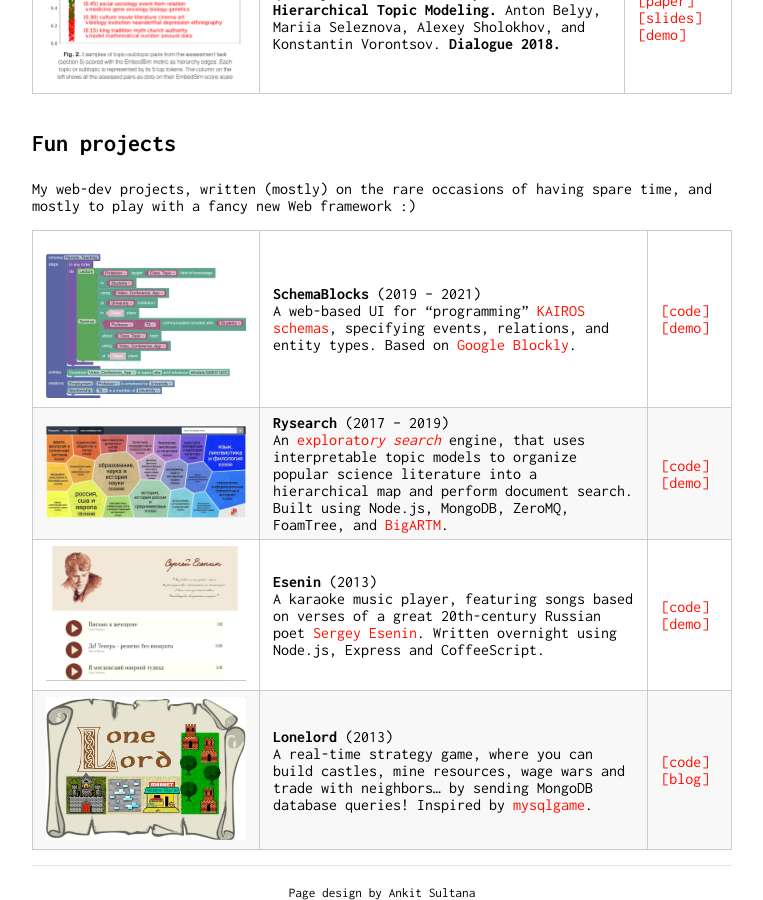
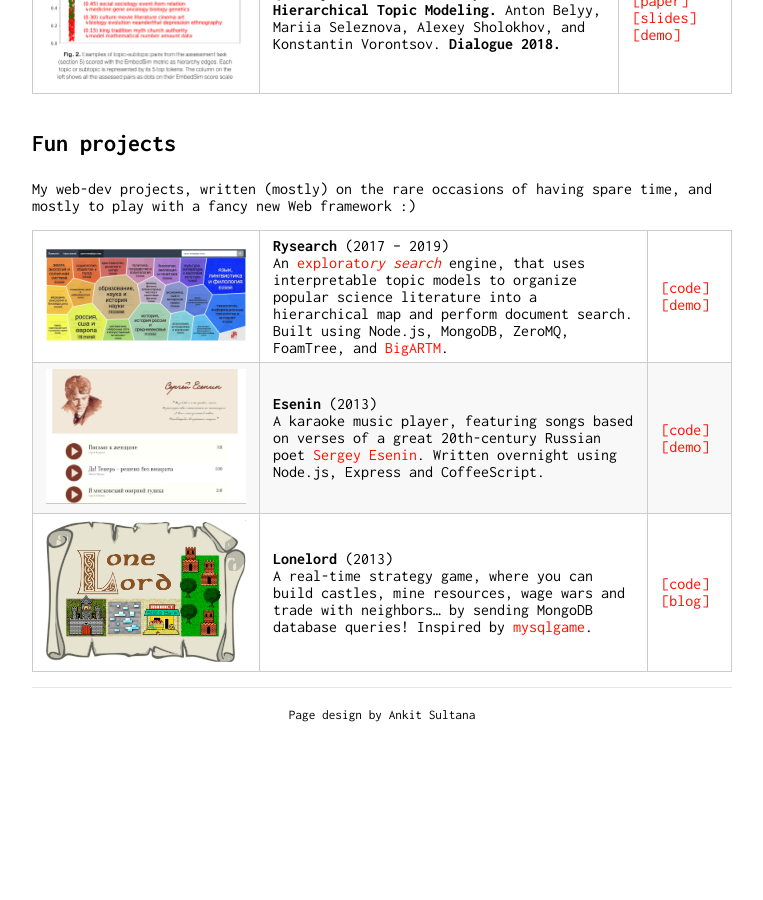
Before and after one commit to AVBelyy/AVBelyy.github.io, a Jekyll site: the page built from index.md, in a window 1280 px wide and 900 px high, scrolled down 1868 px. Shown: the whole window, without its empty margins (258-1021 px from the left). Built offline with Jekyll 4.4.1, drawn with Linux system fonts in a browser that asks for light colours; after the commit the page ends 2590 px from its top, so only the background shows below that.

Commit message:
Update index.md

```diff
--- a/index.md
+++ b/index.md
@@ -14,7 +14,7 @@ I received B.Sc. in Applied Maths and Computer Science from [ITMO University](ht
 
 ## Papers
 
-<img src="img/projects/schema-blocks.png" alt="Schema paper" style="width: 200px"/> | **Human Schema Curation via Causal Association Rule Mining.** Noah Weber, Anton Belyy, Nils Holzenberger, Rachel Rudinger, and Benjamin Van Durme. Accepted to **LREC 2022 Linguistic Annotation Workshop.** | [[preprint]](https://arxiv.org/abs/2104.08811)<br>[[data]](https://nlp.jhu.edu/schemas/)
+<img src="img/projects/schema-blocks.png" alt="Schema paper" style="width: 200px"/> | **Human Schema Curation via Causal Association Rule Mining.** Noah Weber, Anton Belyy, Nils Holzenberger, Rachel Rudinger, and Benjamin Van Durme. Accepted to **LREC 2022 Linguistic Annotation Workshop.** | [[preprint]](https://arxiv.org/abs/2104.08811)[[code]](http://github.com/AVBelyy/SchemaBlocks)<br>[[demo]](http://sb.retloko.org)<br>[[data]](https://nlp.jhu.edu/schemas/)
 <img src="img/publications/guidedkbest.png" alt="Guided K-best" style="width: 200px"/> | **Guided K-best Selection for Semantic Parsing Annotation.** Anton Belyy, Chieh-Yang Huang, Jacob Andreas, Emmanouil Antonios Platanios, Sam Thomson, Richard Shin, Subhro Roy, Aleksandr Nisnevich, Charles Chen, and Benjamin Van Durme. **ACL 2022 Demo Track.** | [[paper]](https://aclanthology.org/2022.acl-demo.11.pdf)<br>[[poster]](https://static.retloko.org/posters/belyyetal2022guidedkbest-poster.pdf)<br>[[slides]](https://static.retloko.org/slides/belyyetal2022guidedkbest-slides.pdf)<br>[[talk]](https://youtu.be/jSEJfHotBdY)
 <img src="img/publications/infillmore.png" alt="InFillmore" style="width: 200px"/> | **InFillmore: Frame-Guided Language Generation with Bidirectional Context.** Jiefu Ou, Nathaniel Weir, Anton Belyy, Felix Yu, and Benjamin Van Durme. **STARSEM 2021.** | [[paper]](https://aclanthology.org/2021.starsem-1.12.pdf)<br>[[poster]](https://static.retloko.org/posters/ouetal2021infillmore-poster.pdf)<br>[[slides]](https://static.retloko.org/slides/ouetal2021infillmore-slides.pdf)<br>[[talk]](https://static.retloko.org/talks/ouetal2021infillmore-talk.mp4)<br>[[demo]](https://nlp.jhu.edu/demos/infillmore)
 <img src="img/publications/si-as-arm.png" alt="SI as ARM" style="width: 200px"/> | **Script Induction As Association Rule Mining.** Anton Belyy and Benjamin Van Durme. **ACL Workshop on Narrative Understanding, Storylines, and Events 2020.** | [[paper]](https://www.aclweb.org/anthology/2020.nuse-1.7/)<br>[[slides]](https://static.retloko.org/slides/belyy2020siarm-slides.pdf)<br>[[talk]](https://slideslive.com/38929746/script-induction-as-association-rule-mining)<br>[[code]](https://github.com/AVBelyy/arm-nachos)
@@ -26,7 +26,6 @@ I received B.Sc. in Applied Maths and Computer Science from [ITMO University](ht
 
 My web-dev projects, written (mostly) on the rare occasions of having spare time, and mostly to play with a fancy new Web framework :)
 
-<img src="img/projects/schema-blocks.png" alt="schema-blocks screenshot" style="width: 200px"/> | **SchemaBlocks** (2019 -- 2021) <br> A web-based UI for "programming" [KAIROS schemas](https://www.darpa.mil/program/knowledge-directed-artificial-intelligence-reasoning-over-schemas), specifying events, relations, and entity types. Based on [Google Blockly](https://github.com/google/blockly). | [[code]](http://github.com/AVBelyy/SchemaBlocks) [[demo]](http://sb.retloko.org)
 <img src="img/projects/rysearch.jpg" alt="rysearch screenshot" style="width: 200px"/> | **Rysearch** (2017 -- 2019) <br> An [explorato*ry* *search*](https://en.wikipedia.org/wiki/Exploratory_search) engine, that uses interpretable topic models to organize popular science literature into a hierarchical map and perform document search. Built using Node.js, MongoDB, ZeroMQ, FoamTree, and [BigARTM](https://github.com/bigartm/bigartm). | [[code]](http://github.com/AVBelyy/Rysearch) [[demo]](http://rysearch.retloko.org)
 <img src="img/projects/esenin.jpg" alt="esenin screenshot" style="width: 200px"/> | **Esenin** (2013) <br> A karaoke music player, featuring songs based on verses of a great 20th-century Russian poet [Sergey Esenin](https://en.wikipedia.org/wiki/Sergei_Yesenin). Written overnight using Node.js, Express and CoffeeScript. | [[code]](http://github.com/AVBelyy/esenin) [[demo]](http://esenin.retloko.org)
 <img src="img/projects/lonelord.jpg" alt="lonelord screenshot" style="width: 200px"/> | **Lonelord** (2013) <br> A real-time strategy game, where you can build castles, mine resources, wage wars and trade with neighbors... by sending MongoDB database queries! Inspired by [mysqlgame](https://news.ycombinator.com/item?id=5964816).  | [[code]](http://github.com/AVBelyy/lonelord) [[blog]](https://habr.com/ru/post/189614/)
```
